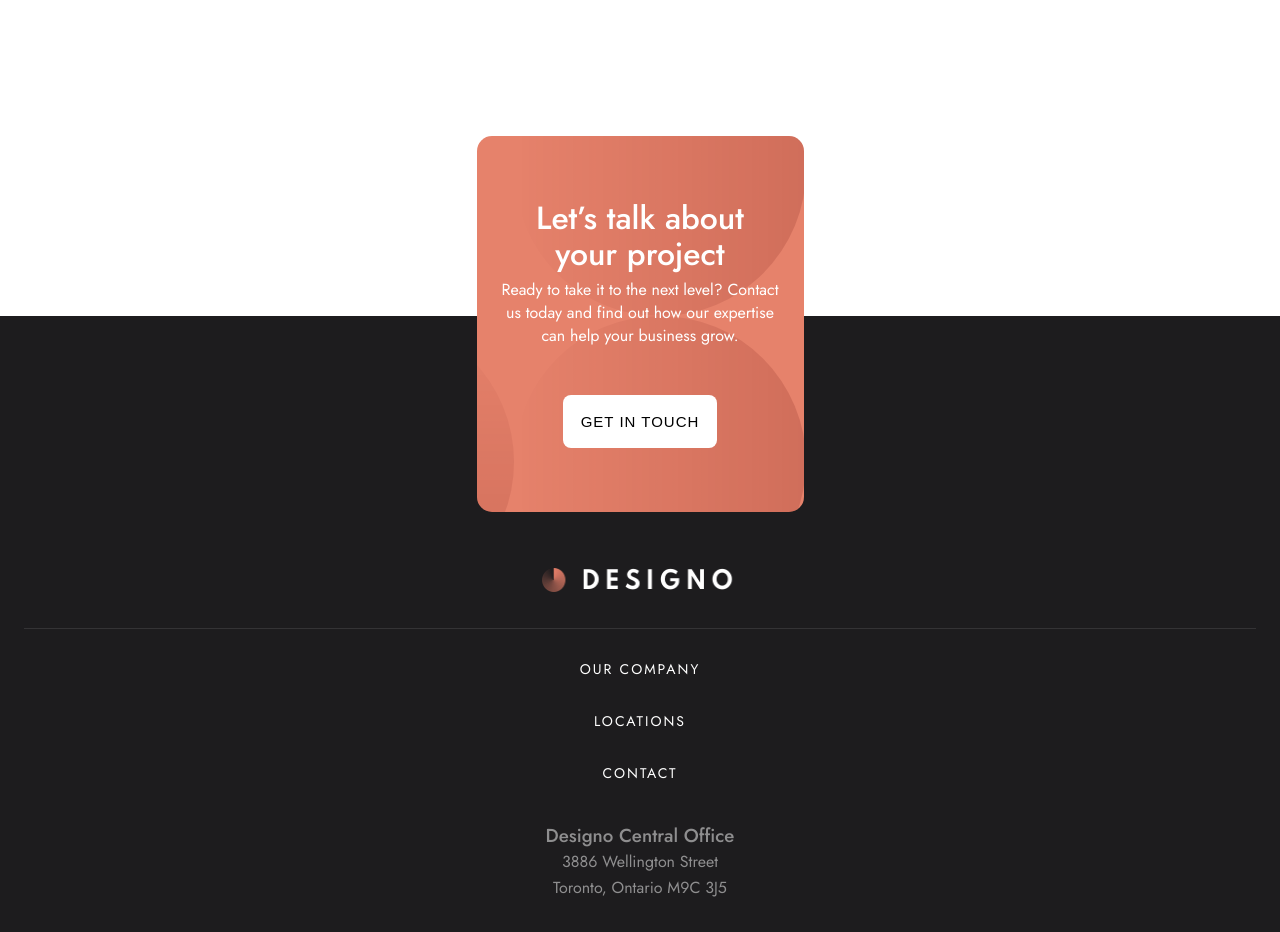
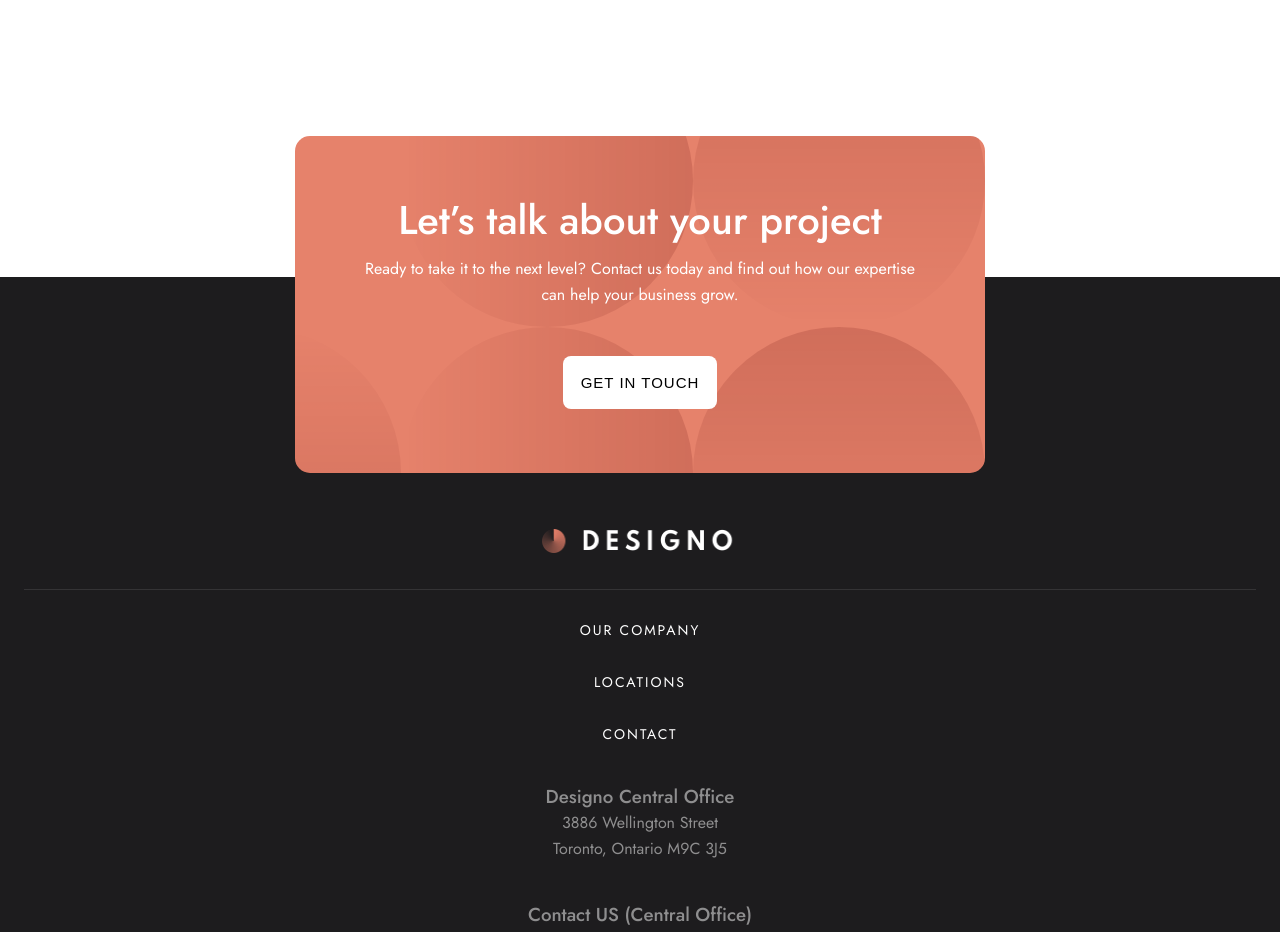
Before and after one commit to AyeTone/Desingo, a React (Create React App) app in the folder client/: page / in a window 1280 px wide. Shown: the part 2780-3712 px from the top of the page. Built offline with nearby package versions, Linux system fonts and the light colour scheme.

Commit message:
CallToAction Tablet implemented

```diff
--- a/client/src/styles/components/_CallToAction.scss
+++ b/client/src/styles/components/_CallToAction.scss
@@ -1,4 +1,5 @@
 @use "../abstracts/variables" as *;
+@use "../utils/breakpoints" as *;
 
 .call-to-action {
   width: 100%;
@@ -34,6 +35,8 @@
 
   &--para {
     margin-bottom: 48px;
+    font-size: 15px;
+    line-height: 25px;
   }
 
   &--btn {
@@ -52,5 +55,35 @@
 .call-to-action__bg {
   position: absolute;
   top: -30%;
-  right: -90%;
+  right: 0;
 }
+
+/*
+
+      Tablets BP
+
+*/
+
+@include breakpoint(tablet) {
+  .call-to-action {
+    padding: 0 40px;
+  }
+
+  .call-to-action__wrapper {
+    max-width: 690px;
+    padding: 0 60px;
+  }
+
+  .call-to-action__content {
+    &--header {
+      font-size: 40px;
+      line-height: 40px;
+      margin-bottom: 16px;
+    }
+
+    &--para {
+      font-size: 16px;
+      line-height: 26px;
+    }
+  }
+}
```
Also changed, not shown: client/src/index.css.
